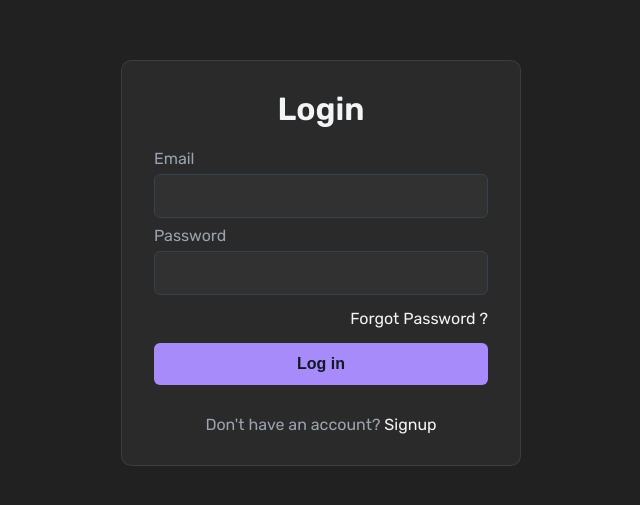
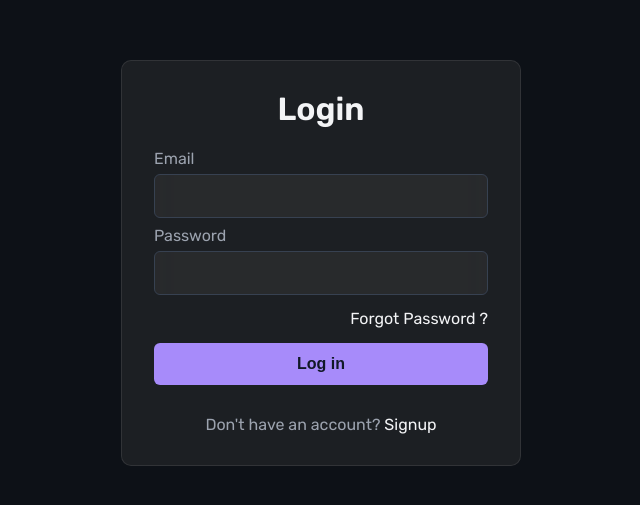
Before and after one commit to sahilatahar/Real-Notes, a React (Vite) app: page /login in a window 1280 px wide. Shown: the part 169-674 px from the top of the page, without its empty margins (319-959 px from the left). Built offline with nearby package versions, Linux system fonts and the light colour scheme.

Commit message:
Theme Update

```diff
--- a/src/components/Card/Card.css
+++ b/src/components/Card/Card.css
@@ -20,7 +20,7 @@
     bottom: -1%;
     width: 15%;
     aspect-ratio: 1;
-    background-color: #212121;
+    background-color: #0d1117;
     transform: translate(45%, 45%) rotate(45deg);
     -webkit-transform: translate(45%, 45%) rotate(45deg);
     -moz-transform: translate(45%, 45%) rotate(45deg);
--- a/src/index.css
+++ b/src/index.css
@@ -10,7 +10,7 @@
 body {
   font-family: 'Rubik', sans-serif;
   /* background-color: #2a2b2e; */
-  background-color: #212121;
+  background-color: #0d1117;
   color: #fff;
   min-height: 100dvh;
 }
@@ -23,6 +23,6 @@ body {
 }
 
 *::selection {
-  color: #212121;
+  color: #0d1117;
   background-color: rgba(167, 139, 250);
 }
--- a/src/pages/Login/Login.css
+++ b/src/pages/Login/Login.css
@@ -1,5 +1,3 @@
-/* All Card CSS */
-
 .Page {
     display: flex;
     justify-content: center;
```
Also changed, not shown: 1 other file (tests, documents, lock files or other folders).
